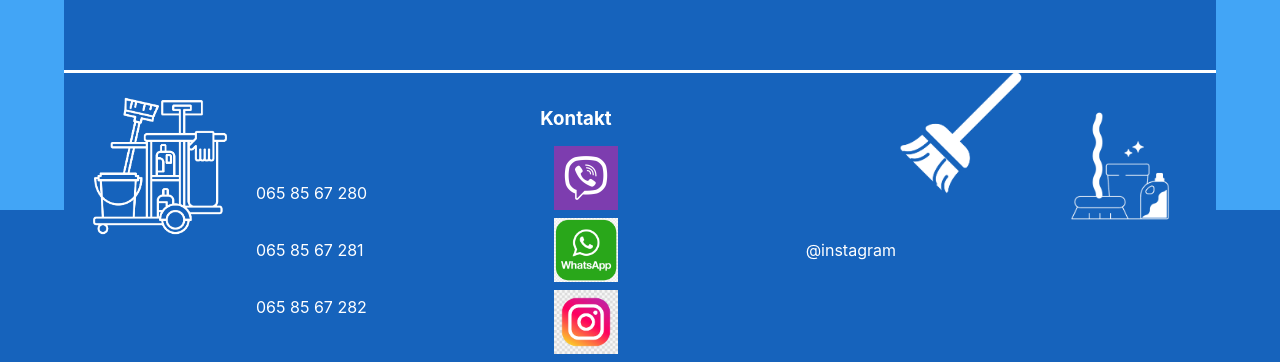
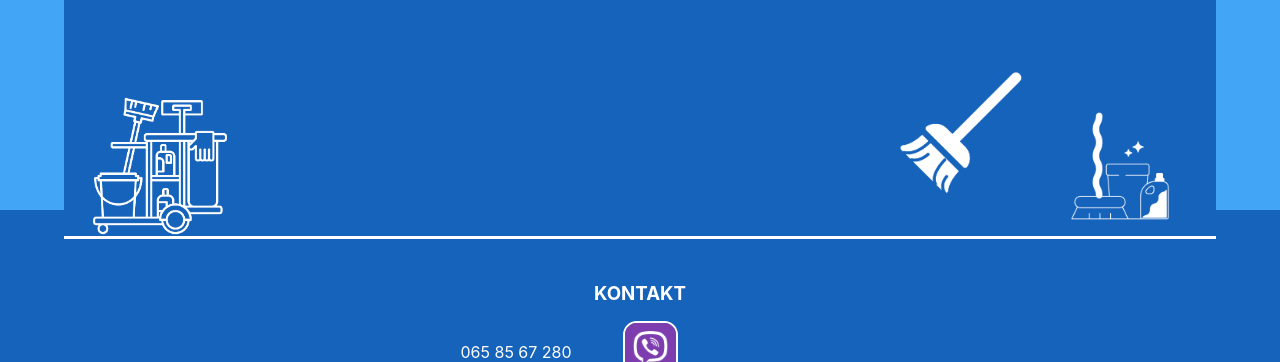
Before and after one commit to trinstone/MaturskiDubinskoPranje, a React (Create React App) app: page /Galerija in a window 1280 px wide. Shown: the part 590-952 px from the top of the page. Built offline with nearby package versions, Linux system fonts and the light colour scheme.

Commit message:
rad na kontaktu

```diff
--- a/src/App.js
+++ b/src/App.js
@@ -36,9 +36,11 @@ function App() {
                 <Route path="/Usluge" element={<Usluge />} />
                 <Route path="/Galerija" element={<Galerija />} />
               </Routes>
-              <img src={slicica2} alt="" className="slicica2" />
-              <img src={slicica4} alt="" className="slicica4" />
-              <img src={slicica3} alt="" className="slicica3" />
+              <div className="slicice">
+                <img src={slicica2} alt="" className="slicica2" />
+                <img src={slicica4} alt="" className="slicica4" />
+                <img src={slicica3} alt="" className="slicica3" />
+              </div>
             <Kontakt />
           </div>
         </div>
--- a/src/Kontakt.js
+++ b/src/Kontakt.js
@@ -16,7 +16,7 @@ const Kontakt = () => {
         </div>
 
         <div className="kontakt-icons">
-          <img src={viber} alt="Viber" />
+          <img src={viber} alt="Viber" className="viber-icon" />
           <img src={whatsapp} alt="WhatsApp" />
           <img src={instagram} alt="Instagram" />
         </div>
--- a/src/cssPojedinacni/Kontakt.css
+++ b/src/cssPojedinacni/Kontakt.css
@@ -3,19 +3,22 @@
   background-color: #1663BC;
   color: white;
   border-top: 0.3vw solid white;
-  padding: 1rem;
+  padding: 1.5rem;
   box-sizing: border-box;
 }
 
 #kontakt h3 {
   text-align: center;
   margin-bottom: 1rem;
+  text-transform: uppercase;
 }
 
+/* Container with content centered as a group */
 .kontakt-container {
   display: flex;
   align-items: center;
-  justify-content: space-between;
+  justify-content: center; /* centers whole group */
+  gap: 4vw; /* distance between left, middle, and right sections */
 }
 
 /* Left side (phone numbers) */
@@ -26,17 +29,17 @@
   text-align: left;
 }
 
-/* Middle (icons) */
+/* Middle (icons stacked vertically) */
 .kontakt-icons {
   display: flex;
   flex-direction: column;
   align-items: center;
-  gap: 0.5rem;
+  gap: 0.6rem;
 }
 
 .kontakt-icons img {
-  width: 5vw;
-  height: 5vw;
+  width: 4vw;
+  height: 4vw;
 }
 
 /* Right side (Instagram handle) */
@@ -44,11 +47,16 @@
   text-align: right;
 }
 
-/* Responsive behavior for small screens */
+/* Round only the Viber icon */
+.viber-icon {
+  border-radius: 25%;
+  border: 2px solid white;
+}
+
+/* Responsive behavior */
 @media (max-width: 600px) {
   .kontakt-container {
     flex-direction: column;
-    align-items: center;
     gap: 1rem;
   }
 
@@ -56,4 +64,9 @@
   .kontakt-right {
     text-align: center;
   }
+
+  .kontakt-icons img {
+    width: 8vw;
+    height: 8vw;
+  }
 }
--- a/src/index.css
+++ b/src/index.css
@@ -45,6 +45,13 @@ h1 {
   width: 5vw;
   height: 100%;
   z-index: -1;
+}
+
+.slicice {
+  width: 100%;
+  overflow: hidden; /* ensures floats behave well */
+  position: relative;
+  margin-bottom: -2vw; /* optional tweak to bring footer closer */
 }
 
 .slicica1 {
```
Also changed, not shown: src/kontaktIkone/instagram.png, src/kontaktIkone/whatsapp.png.
